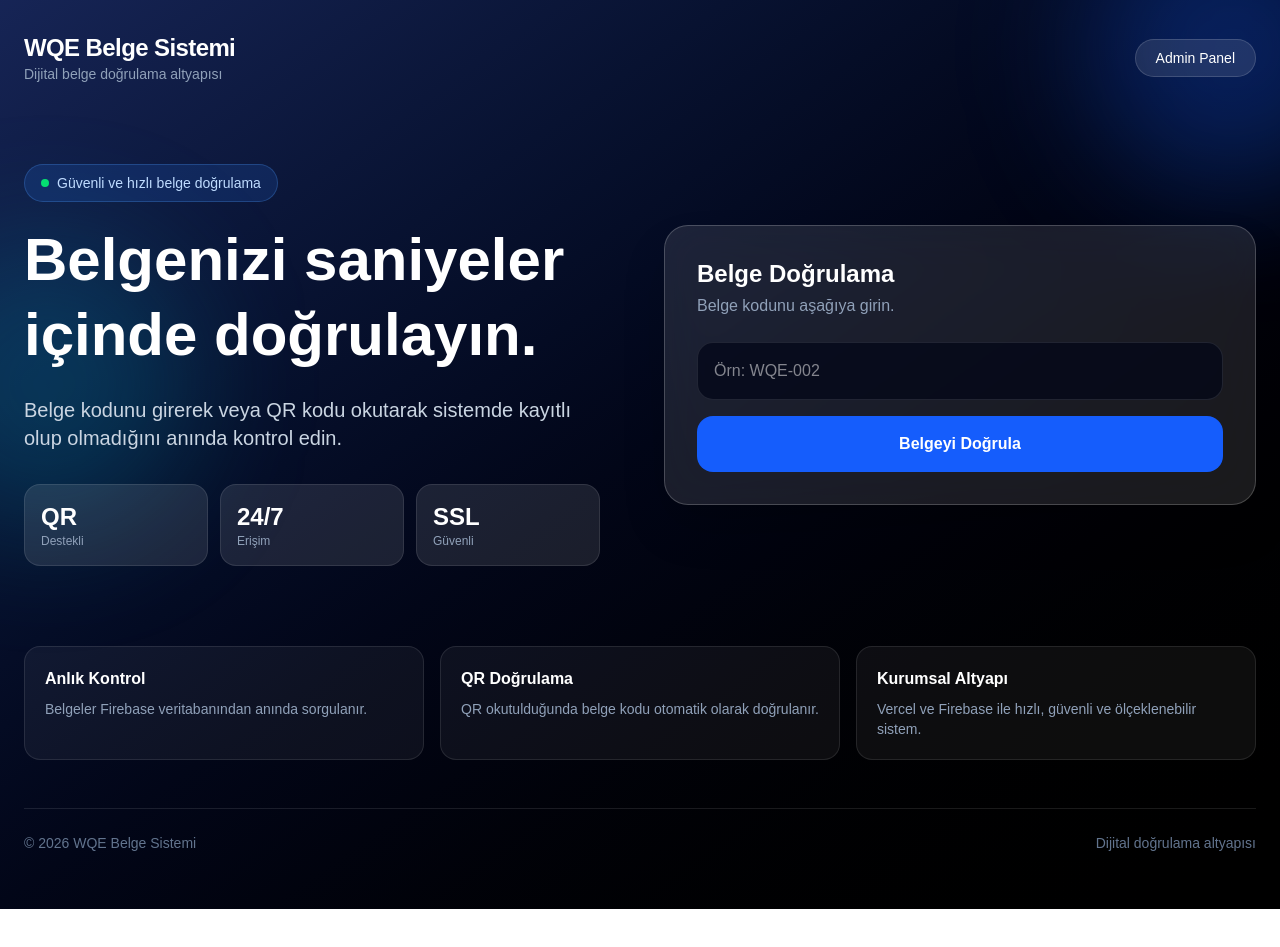
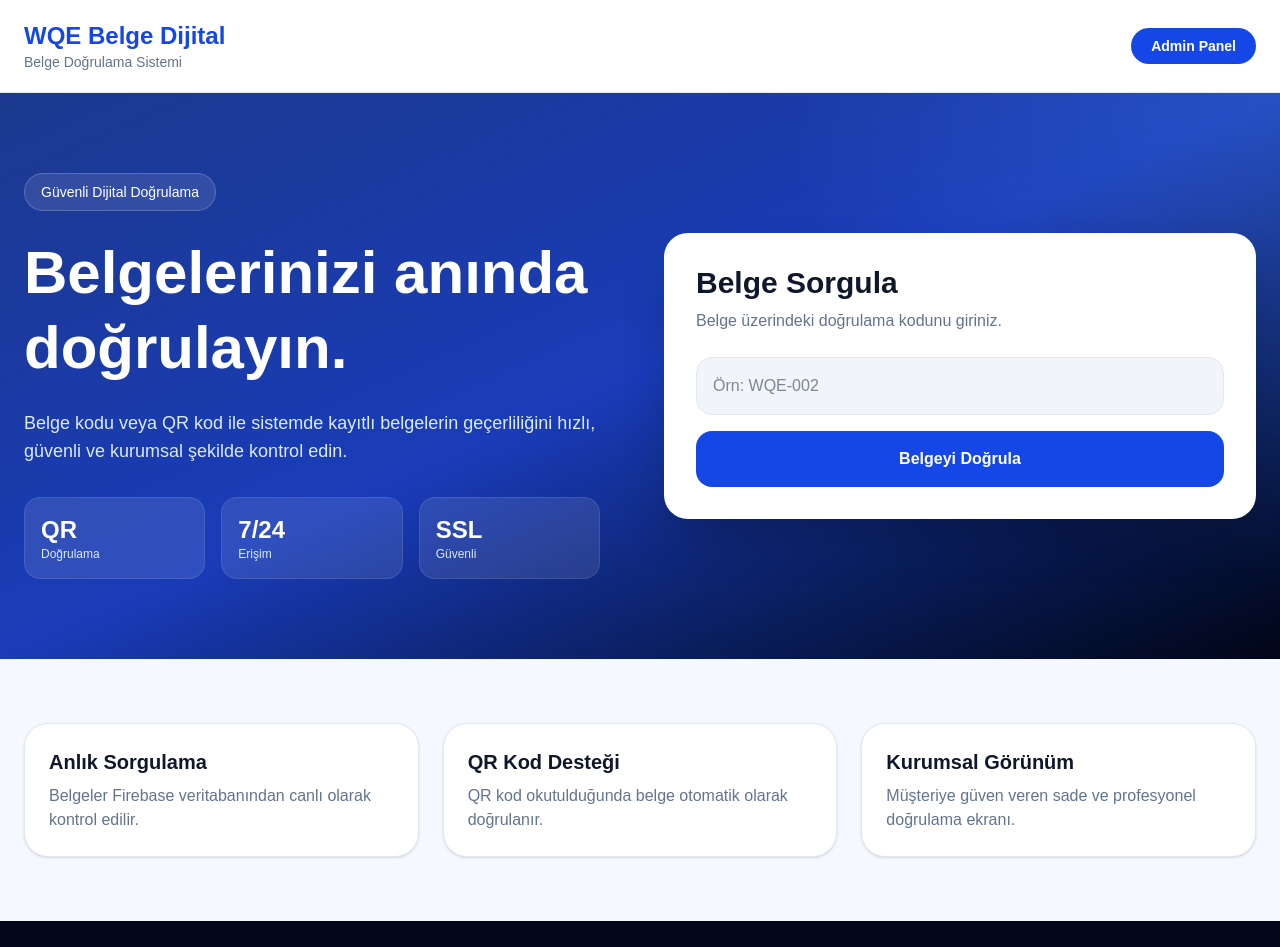
Before and after one commit to muratalan91-commits/wqe-system-final, a Next.js app: page / in a window 1280 px wide. Shown: the top 947 px of the page. Before the commit the page ends 909 px from the top, so only its background shows below. Built offline with nearby package versions, Linux system fonts and the light colour scheme.

Commit message:
Update page.tsx

```diff
--- a/app/page.tsx
+++ b/app/page.tsx
@@ -12,7 +12,7 @@ export default function Home() {
   const [date, setDate] = useState("");
   const [status, setStatus] = useState("");
 
-  const getStatusText = (value: string) => {
+  const statusText = (value: string) => {
     if (value === "valid") return "Geçerli";
     if (value === "expired") return "Süresi Doldu";
     if (value === "cancelled") return "İptal Edildi";
@@ -27,11 +27,7 @@ export default function Home() {
       return;
     }
 
-    const q = query(
-      collection(db, "documents"),
-      where("code", "==", searchCode)
-    );
-
+    const q = query(collection(db, "documents"), where("code", "==", searchCode));
     const querySnapshot = await getDocs(q);
 
     if (querySnapshot.empty) {
@@ -63,122 +59,120 @@ export default function Home() {
   }, []);
 
   return (
-    <main className="min-h-screen bg-slate-950 text-white">
-      <section className="relative overflow-hidden">
-        <div className="absolute inset-0 bg-gradient-to-br from-blue-950 via-slate-950 to-black" />
-        <div className="absolute -top-24 -right-24 h-72 w-72 rounded-full bg-blue-600/30 blur-3xl" />
-        <div className="absolute top-60 -left-24 h-72 w-72 rounded-full bg-cyan-500/20 blur-3xl" />
-
-        <div className="relative max-w-7xl mx-auto px-6 py-8">
-          <header className="flex flex-col sm:flex-row gap-4 justify-between items-start sm:items-center mb-20">
+    <main className="min-h-screen bg-[#f5f8ff] text-slate-900">
+      <header className="bg-white border-b border-slate-200">
+        <div className="max-w-7xl mx-auto px-6 py-5 flex justify-between items-center">
           <div>
-              <h1 className="text-2xl font-bold tracking-tight">WQE Belge Sistemi</h1>
-              <p className="text-slate-400 text-sm">Dijital belge doğrulama altyapısı</p>
+            <h1 className="text-2xl font-black text-blue-700">WQE Belge Dijital</h1>
+            <p className="text-sm text-slate-500">Belge Doğrulama Sistemi</p>
           </div>
 
           <a
             href="/Admin"
-              className="bg-white/10 border border-white/15 px-5 py-2 rounded-full text-sm hover:bg-white/20 transition"
+            className="bg-blue-700 text-white px-5 py-2 rounded-full text-sm font-semibold hover:bg-blue-800"
           >
             Admin Panel
           </a>
+        </div>
       </header>
 
-          <div className="grid lg:grid-cols-2 gap-12 items-center pb-20">
+      <section className="relative bg-gradient-to-br from-blue-900 via-blue-800 to-slate-950 text-white">
+        <div className="absolute inset-0 opacity-20 bg-[radial-gradient(circle_at_top_right,#60a5fa,transparent_35%)]" />
+
+        <div className="relative max-w-7xl mx-auto px-6 py-20 grid lg:grid-cols-2 gap-12 items-center">
           <div>
-              <div className="inline-flex items-center gap-2 mb-5 px-4 py-2 rounded-full bg-blue-500/15 border border-blue-400/25 text-blue-200 text-sm">
-                <span className="h-2 w-2 rounded-full bg-green-400" />
-                Güvenli ve hızlı belge doğrulama
+            <div className="inline-block bg-white/10 border border-white/20 px-4 py-2 rounded-full text-sm mb-6">
+              Güvenli Dijital Doğrulama
             </div>
 
-              <h2 className="text-4xl md:text-6xl font-bold leading-tight mb-6">
-                Belgenizi saniyeler içinde doğrulayın.
+            <h2 className="text-4xl md:text-6xl font-black leading-tight mb-6">
+              Belgelerinizi anında doğrulayın.
             </h2>
 
-              <p className="text-slate-300 text-lg md:text-xl mb-8 max-w-xl">
-                Belge kodunu girerek veya QR kodu okutarak sistemde kayıtlı olup
-                olmadığını anında kontrol edin.
+            <p className="text-blue-100 text-lg mb-8 max-w-xl">
+              Belge kodu veya QR kod ile sistemde kayıtlı belgelerin geçerliliğini hızlı,
+              güvenli ve kurumsal şekilde kontrol edin.
             </p>
 
-              <div className="grid grid-cols-3 gap-3 max-w-xl">
-                <div className="bg-white/10 border border-white/10 rounded-2xl p-4">
+            <div className="grid grid-cols-3 gap-4 max-w-xl">
+              <div className="bg-white/10 rounded-2xl p-4 border border-white/10">
                 <div className="text-2xl font-bold">QR</div>
-                  <div className="text-xs text-slate-400">Destekli</div>
+                <div className="text-xs text-blue-100">Doğrulama</div>
               </div>
-                <div className="bg-white/10 border border-white/10 rounded-2xl p-4">
-                  <div className="text-2xl font-bold">24/7</div>
-                  <div className="text-xs text-slate-400">Erişim</div>
+              <div className="bg-white/10 rounded-2xl p-4 border border-white/10">
+                <div className="text-2xl font-bold">7/24</div>
+                <div className="text-xs text-blue-100">Erişim</div>
               </div>
-                <div className="bg-white/10 border border-white/10 rounded-2xl p-4">
+              <div className="bg-white/10 rounded-2xl p-4 border border-white/10">
                 <div className="text-2xl font-bold">SSL</div>
-                  <div className="text-xs text-slate-400">Güvenli</div>
+                <div className="text-xs text-blue-100">Güvenli</div>
               </div>
             </div>
           </div>
 
-            <div className="bg-white/10 backdrop-blur-xl border border-white/20 rounded-3xl p-6 md:p-8 shadow-2xl">
-              <div className="mb-6">
-                <h3 className="text-2xl font-bold">Belge Doğrulama</h3>
-                <p className="text-slate-400 mt-1">Belge kodunu aşağıya girin.</p>
-              </div>
+          <div className="bg-white text-slate-900 rounded-3xl p-8 shadow-2xl">
+            <h3 className="text-3xl font-black mb-2">Belge Sorgula</h3>
+            <p className="text-slate-500 mb-6">
+              Belge üzerindeki doğrulama kodunu giriniz.
+            </p>
 
             <input
               value={code}
               onChange={(e) => setCode(e.target.value)}
               placeholder="Örn: WQE-002"
-                className="w-full p-4 rounded-2xl bg-slate-950/70 border border-white/10 outline-none mb-4 focus:border-blue-400"
+              className="w-full p-4 rounded-2xl bg-slate-100 border border-slate-200 outline-none mb-4 focus:border-blue-600"
             />
 
             <button
               onClick={() => verifyDocument()}
-                className="w-full bg-blue-600 hover:bg-blue-700 p-4 rounded-2xl font-semibold transition"
+              className="w-full bg-blue-700 hover:bg-blue-800 text-white p-4 rounded-2xl font-bold"
             >
               Belgeyi Doğrula
             </button>
 
             {result && (
-                <div className="mt-6 bg-slate-950/70 border border-white/10 p-5 rounded-2xl">
+              <div className="mt-6 border border-slate-200 rounded-2xl p-5 bg-slate-50">
                 <div
-                    className={`text-2xl font-bold mb-4 ${
+                  className={`text-2xl font-black mb-4 ${
                     result.includes("✅")
-                        ? "text-green-400"
+                      ? "text-green-600"
                       : result.includes("❌")
-                        ? "text-red-400"
-                        : "text-yellow-400"
+                      ? "text-red-600"
+                      : "text-yellow-600"
                   }`}
                 >
                   {result}
                 </div>
 
                 {documentName && (
-                    <div className="space-y-3 text-slate-300">
-                      <div className="flex justify-between gap-4 border-b border-white/10 pb-2">
-                        <span>Belge adı</span>
-                        <strong className="text-right text-white">{documentName}</strong>
+                  <div className="space-y-3 text-sm">
+                    <div className="flex justify-between gap-4 border-b pb-2">
+                      <span className="text-slate-500">Belge adı</span>
+                      <strong>{documentName}</strong>
                     </div>
 
-                      <div className="flex justify-between gap-4 border-b border-white/10 pb-2">
-                        <span>Firma / Kişi</span>
-                        <strong className="text-right text-white">{owner}</strong>
+                    <div className="flex justify-between gap-4 border-b pb-2">
+                      <span className="text-slate-500">Firma / Kişi</span>
+                      <strong>{owner}</strong>
                     </div>
 
-                      <div className="flex justify-between gap-4 border-b border-white/10 pb-2">
-                        <span>Tarih</span>
-                        <strong className="text-right text-white">{date}</strong>
+                    <div className="flex justify-between gap-4 border-b pb-2">
+                      <span className="text-slate-500">Tarih</span>
+                      <strong>{date}</strong>
                     </div>
 
                     <div className="flex justify-between gap-4 items-center">
-                        <span>Durum</span>
+                      <span className="text-slate-500">Durum</span>
                       <strong
-                          className={`px-3 py-1 rounded-full text-sm ${
+                        className={`px-3 py-1 rounded-full text-xs ${
                           status === "valid"
-                              ? "bg-green-500/20 text-green-300"
+                            ? "bg-green-100 text-green-700"
                             : status === "expired"
-                              ? "bg-yellow-500/20 text-yellow-300"
-                              : "bg-red-500/20 text-red-300"
+                            ? "bg-yellow-100 text-yellow-700"
+                            : "bg-red-100 text-red-700"
                         }`}
                       >
-                          {getStatusText(status)}
+                        {statusText(status)}
                       </strong>
                     </div>
                   </div>
@@ -187,34 +181,37 @@ export default function Home() {
             )}
           </div>
         </div>
+      </section>
 
-          <div className="grid md:grid-cols-3 gap-4 pb-12">
-            <div className="bg-white/5 border border-white/10 rounded-2xl p-5">
-              <h4 className="font-bold mb-2">Anlık Kontrol</h4>
-              <p className="text-slate-400 text-sm">
-                Belgeler Firebase veritabanından anında sorgulanır.
+      <section className="max-w-7xl mx-auto px-6 py-16 grid md:grid-cols-3 gap-6">
+        <div className="bg-white rounded-3xl p-6 shadow-sm border border-slate-200">
+          <h4 className="text-xl font-black mb-2">Anlık Sorgulama</h4>
+          <p className="text-slate-500">
+            Belgeler Firebase veritabanından canlı olarak kontrol edilir.
           </p>
         </div>
-            <div className="bg-white/5 border border-white/10 rounded-2xl p-5">
-              <h4 className="font-bold mb-2">QR Doğrulama</h4>
-              <p className="text-slate-400 text-sm">
-                QR okutulduğunda belge kodu otomatik olarak doğrulanır.
+
+        <div className="bg-white rounded-3xl p-6 shadow-sm border border-slate-200">
+          <h4 className="text-xl font-black mb-2">QR Kod Desteği</h4>
+          <p className="text-slate-500">
+            QR kod okutulduğunda belge otomatik olarak doğrulanır.
           </p>
         </div>
-            <div className="bg-white/5 border border-white/10 rounded-2xl p-5">
-              <h4 className="font-bold mb-2">Kurumsal Altyapı</h4>
-              <p className="text-slate-400 text-sm">
-                Vercel ve Firebase ile hızlı, güvenli ve ölçeklenebilir sistem.
+
+        <div className="bg-white rounded-3xl p-6 shadow-sm border border-slate-200">
+          <h4 className="text-xl font-black mb-2">Kurumsal Görünüm</h4>
+          <p className="text-slate-500">
+            Müşteriye güven veren sade ve profesyonel doğrulama ekranı.
           </p>
         </div>
+      </section>
+
+      <footer className="bg-slate-950 text-slate-400 py-6">
+        <div className="max-w-7xl mx-auto px-6 flex justify-between text-sm">
+          <span>© 2026 WQE Belge Dijital</span>
+          <span>Belge Doğrulama Sistemi</span>
         </div>
-
-          <footer className="border-t border-white/10 py-6 text-sm text-slate-500 flex flex-col sm:flex-row justify-between gap-2">
-            <span>© 2026 WQE Belge Sistemi</span>
-            <span>Dijital doğrulama altyapısı</span>
       </footer>
-        </div>
-      </section>
     </main>
   );
 }
```
Lines whose indentation alone changed are shown as unchanged.
